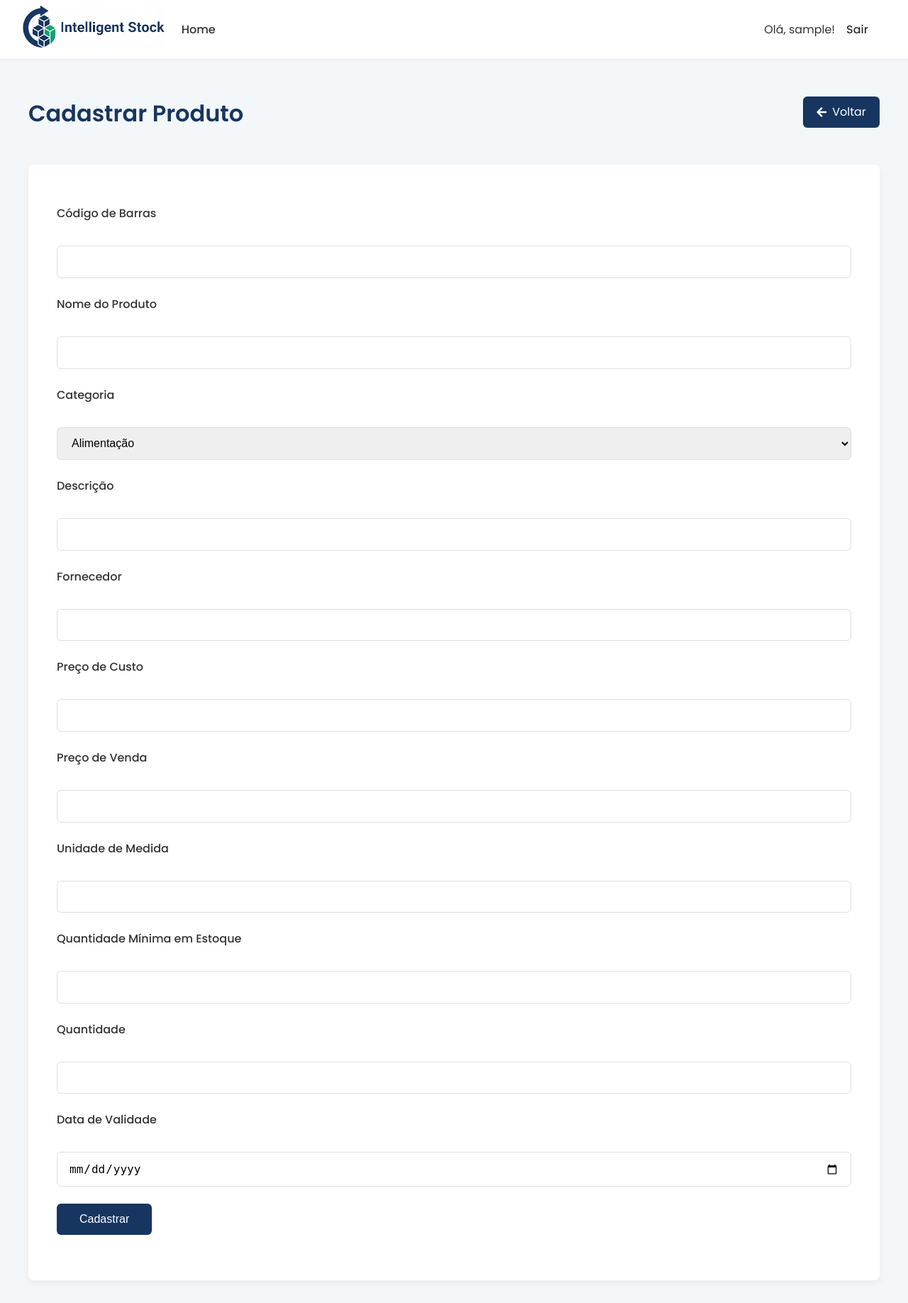
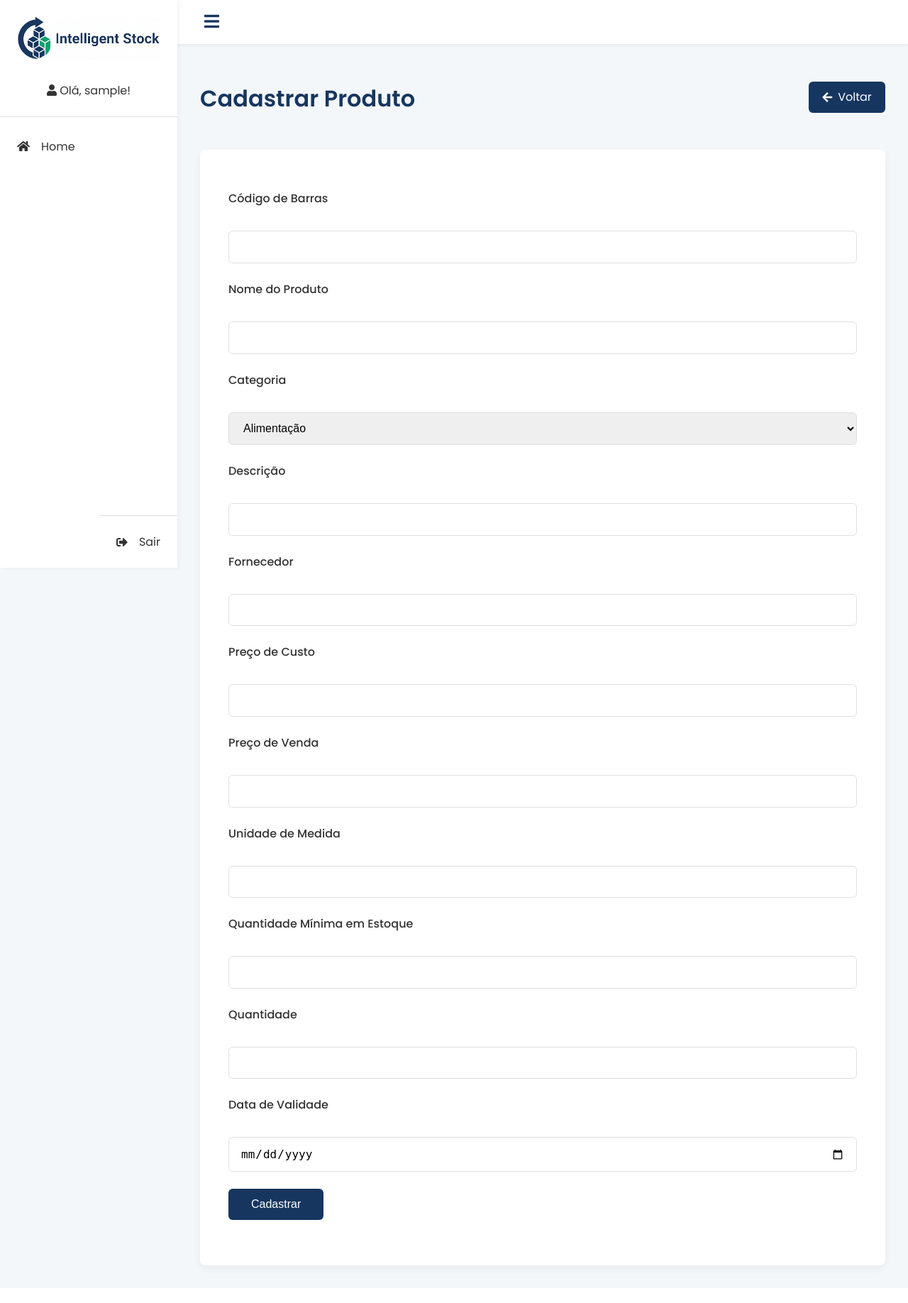
Before and after one commit to marise-san/intelligent-stock-app, a Flask app: page /add_product in a window 1280 px wide. Shown: the whole page at 71% size. After the commit the page ends 1793 px from the top, so only its background shows below. Run offline with Flask 3, Linux system fonts and the light colour scheme; the visitor is signed in with stand-in values (Sample User, id 1).

Commit message:
corrigindo o layout do menu lateral

```diff
--- a/app/routes.py
+++ b/app/routes.py
@@ -57,6 +57,13 @@ def index():
     today = datetime.utcnow().date()
     thirty_days_from_now = today + timedelta(days=30)
     expiring_soon_count = Product.query.filter(Product.expiration_date.between(today, thirty_days_from_now)).count()
+
+    for product in products.items:
+        product.is_expiring_soon = False
+        if product.expiration_date:
+            time_to_expiration = product.expiration_date - today
+            if timedelta(days=0) <= time_to_expiration <= timedelta(days=30):
+                product.is_expiring_soon = True
 
     form = EditStockForm()
     return render_template('index.html', title='Home', products=products, form=form, search_query=search_query, low_stock_count=low_stock_count, expiring_soon_count=expiring_soon_count)
--- a/app/static/style.css
+++ b/app/static/style.css
@@ -8,6 +8,7 @@
     --card-background-color: #fff;
     --border-color: #e0e0e0;
     --shadow-color: rgba(0, 0, 0, 0.05);
+    --sidebar-width: 250px;
 }
 
 body {
@@ -15,36 +16,107 @@ body {
     margin: 0;
     background-color: var(--background-color);
     color: var(--text-color);
+    display: flex;
 }
 
-nav {
+.sidebar {
+    width: var(--sidebar-width);
     background-color: var(--card-background-color);
-    padding: 0.5rem 2rem;
+    box-shadow: 2px 0 5px var(--shadow-color);
+    display: flex;
+    flex-direction: column;
+    position: fixed;
+    left: -100%;
+    top: 0;
+    height: 100%;
+    transition: left 0.3s ease;
+    z-index: 1000;
+}
+
+.sidebar-open .sidebar {
+    left: 0;
+}
+
+.sidebar .logo {
+    padding: 1.5rem;
+    text-align: center;
+}
+
+.sidebar .user-info {
+    padding: 0 1.5rem 1.5rem 1.5rem;
+    text-align: center;
+    border-bottom: 1px solid var(--border-color);
+}
+
+.sidebar .nav-links {
+    flex-grow: 1;
+    display: flex;
+    flex-direction: column;
+    gap: 0.5rem;
+    padding: 1rem 0;
+    overflow-y: auto;
+}
+
+.sidebar .nav-links a {
+    display: flex;
+    align-items: center;
+    gap: 1rem;
+    color: var(--text-color);
+    text-decoration: none;
+    padding: 0.8rem 1.5rem;
+    border-radius: 6px;
+    transition: background-color 0.3s ease, color 0.3s ease;
+}
+
+.sidebar .nav-links a:hover {
+    background-color: var(--primary-color);
+    color: #fff;
+}
+
+
+.sidebar .nav-auth {
+    margin-top: auto;
+    padding: 1.5rem;
+    border-top: 1px solid var(--border-color);
+    display: flex;
+    flex-direction: column;
+    gap: 0.5rem;
+}
+
+.sidebar .nav-auth span {
+    display: flex;
+    align-items: center;
+    gap: 1rem;
+    margin-bottom: 0.5rem;
+}
+
+.sidebar .nav-auth a {
+    display: flex;
+    align-items: center;
+    gap: 1rem;
+    color: var(--text-color);
+    text-decoration: none;
+}
+
+.main-content {
+    flex-grow: 1;
+    padding-left: 0;
+    transition: padding-left 0.3s ease;
+}
+
+.sidebar-open .main-content {
+    padding-left: var(--sidebar-width);
+}
+
+header {
+    background-color: var(--card-background-color);
+    padding: 1rem 2rem;
     box-shadow: 0 2px 4px var(--shadow-color);
     display: flex;
     align-items: center;
 }
 
-nav a {
-    text-decoration: none;
-    color: var(--text-color);
-    margin-right: 1.5rem;
-    font-weight: 500;
-    transition: color 0.3s ease;
-}
-
-
-nav a:hover {
-    color: var(--secondary-color);
-}
-
-.nav-links {
-    display: flex;
-    align-items: center;
-}
-
 .hamburger {
-    display: none;
     background: none;
     border: none;
     color: var(--primary-color);
--- a/app/templates/add_product.html
+++ b/app/templates/add_product.html
@@ -111,11 +111,11 @@
 
                 <p>
 
-                    {{ form.cost_price.label }}<br>
+                                        {{ form.cost_price.label }}<br>
 
-                    {{ form.cost_price(size=16) }}
+                                        {{ form.cost_price(size=16, type='number', step='any') }}
 
-                    {% for error in form.cost_price.errors %}
+                                        {% for error in form.cost_price.errors %}
 
                         <span style="color: red;">[{{ error }}]</span>
 
@@ -129,11 +129,11 @@
 
                 <p>
 
-                    {{ form.sale_price.label }}<br>
+                                        {{ form.sale_price.label }}<br>
 
-                    {{ form.sale_price(size=16) }}
+                                        {{ form.sale_price(size=16, type='number', step='any') }}
 
-                    {% for error in form.sale_price.errors %}
+                                        {% for error in form.sale_price.errors %}
 
                         <span style="color: red;">[{{ error }}]</span>
 
--- a/app/templates/base.html
+++ b/app/templates/base.html
@@ -6,34 +6,40 @@
     <link rel="stylesheet" href="{{ url_for('static', filename='style.css') }}">
     <link rel="stylesheet" href="https://cdnjs.cloudflare.com/ajax/libs/font-awesome/5.15.3/css/all.min.css">
 </head>
-<body>
-    <nav>
-        <a href="{{ url_for('index') }}"><img src="{{ url_for('static', filename='logo_intelligent_stock.png') }}" alt="Intelligent Stock" height="60"></a>
+<body class="sidebar-open">
+    <div class="sidebar">
+        <a href="{{ url_for('index') }}" class="logo"><img src="{{ url_for('static', filename='logo_intelligent_stock.png') }}" alt="Intelligent Stock" height="60"></a>
+        {% if current_user.is_authenticated %}
+            <div class="user-info">
+                <span><i class="fas fa-user"></i> Olá, {{ current_user.username }}!</span>
+            </div>
+        {% endif %}
         <div class="nav-links">
             {% if current_user.is_authenticated %}
-                <a href="{{ url_for('index') }}">Home</a>
+                <a href="{{ url_for('index') }}"><i class="fas fa-home"></i> Home</a>
                 {% if current_user.role == 'admin' %}
-                    <a href="{{ url_for('add_product') }}">Cadastrar Produto</a>
-                    <a href="{{ url_for('low_stock') }}">Estoque Baixo</a>
-                    <a href="{{ url_for('expiring_soon') }}">Vencimento Próximo</a>
-                    <a href="{{ url_for('inventory_report') }}">Relatório de Inventário</a>
-                    <a href="{{ url_for('stock_movement_report') }}">Relatório de Movimentação</a>
-                    <a href="{{ url_for('register') }}">Registrar Usuário</a>
-                    <a href="{{ url_for('manage_users') }}">Gerenciar Usuários</a>
+                    <a href="{{ url_for('add_product') }}"><i class="fas fa-plus"></i> Cadastrar Produto</a>
+                    <a href="{{ url_for('manage_users') }}"><i class="fas fa-users"></i> Gerenciar Usuários</a>
+                    <a href="{{ url_for('low_stock') }}"><i class="fas fa-exclamation-triangle"></i> Estoque Baixo</a>
+                    <a href="{{ url_for('expiring_soon') }}"><i class="fas fa-calendar-times"></i> Vencimento Próximo</a>
+                    <a href="{{ url_for('inventory_report') }}"><i class="fas fa-clipboard-list"></i> Relatório de Inventário</a>
+                    <a href="{{ url_for('stock_movement_report') }}"><i class="fas fa-history"></i> Relatório de Movimentação</a>
                 {% endif %}
             {% endif %}
         </div>
         <div class="nav-auth">
             {% if current_user.is_authenticated %}
-                <span>Olá, {{ current_user.username }}!</span>
-                <a href="{{ url_for('logout') }}">Sair</a>
+                <a href="{{ url_for('logout') }}"><i class="fas fa-sign-out-alt"></i> Sair</a>
             {% else %}
-                <a href="{{ url_for('login') }}">Entrar</a>
-                <a href="{{ url_for('register') }}">Registrar</a>
+                <a href="{{ url_for('login') }}"><i class="fas fa-sign-in-alt"></i> Entrar</a>
+                <a href="{{ url_for('register') }}"><i class="fas fa-user-plus"></i> Registrar</a>
             {% endif %}
         </div>
+    </div>
+    <div class="main-content">
+        <header>
             <button class="hamburger"><i class="fas fa-bars"></i></button>
-    </nav>
+        </header>
         <div class="content">
             {% with messages = get_flashed_messages(with_categories=true) %}
             {% if messages %}
@@ -46,13 +52,15 @@
             {% endwith %}
             {% block content %}{% endblock %}
         </div>
+    </div>
+
     <script>
         document.addEventListener('DOMContentLoaded', function() {
             const hamburger = document.querySelector('.hamburger');
-            const navLinks = document.querySelector('.nav-links');
+            const body = document.querySelector('body');
 
             hamburger.addEventListener('click', () => {
-                navLinks.classList.toggle('active');
+                body.classList.toggle('sidebar-open');
             });
         });
     </script>
--- a/app/templates/edit_product.html
+++ b/app/templates/edit_product.html
@@ -44,7 +44,7 @@
             <div class="col-4">
                 <p>
                     {{ form.cost_price.label }}<br>
-                    {{ form.cost_price(size=16) }}
+                    {{ form.cost_price(size=16, type='number', step='any') }}
                     {% for error in form.cost_price.errors %}
                         <span style="color: red;">[{{ error }}]</span>
                     {% endfor %}
@@ -53,7 +53,7 @@
             <div class="col-4">
                 <p>
                     {{ form.sale_price.label }}<br>
-                    {{ form.sale_price(size=16) }}
+                    {{ form.sale_price(size=16, type='number', step='any') }}
                     {% for error in form.sale_price.errors %}
                         <span style="color: red;">[{{ error }}]</span>
                     {% endfor %}
--- a/app/templates/index.html
+++ b/app/templates/index.html
@@ -32,6 +32,8 @@
                     <span class="stock-quantity">Estoque: <span class="quantity">{{ product.quantity }}</span></span>
                     {% if product.quantity == 0 %}
                         <span class="stock-status out-of-stock">Fora de estoque</span>
+                    {% elif product.is_expiring_soon %}
+                        <span class="stock-status expiring-soon">Vencimento Próximo</span>
                     {% elif product.quantity <= product.minimum_stock %}
                         <span class="stock-status low-stock">Estoque baixo</span>
                     {% else %}
```
Also changed, not shown: other parts of app/static/style.css (+7 -29 lines), app.db. Lines whose indentation alone changed are shown as unchanged.
